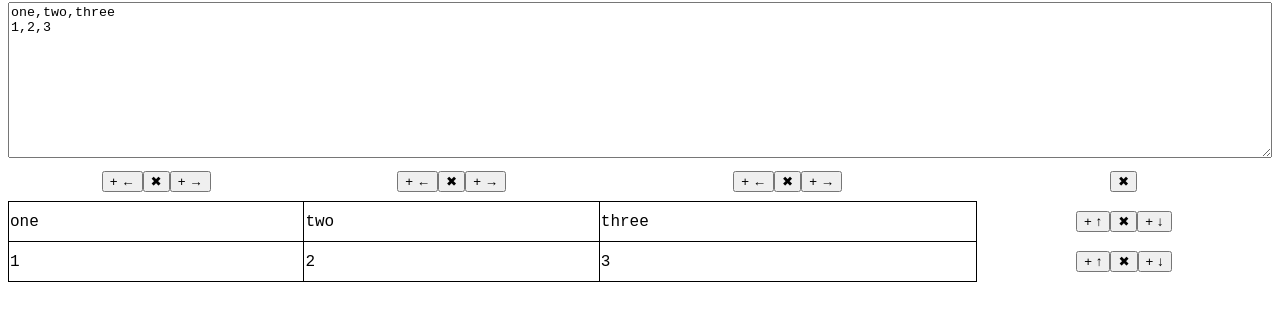
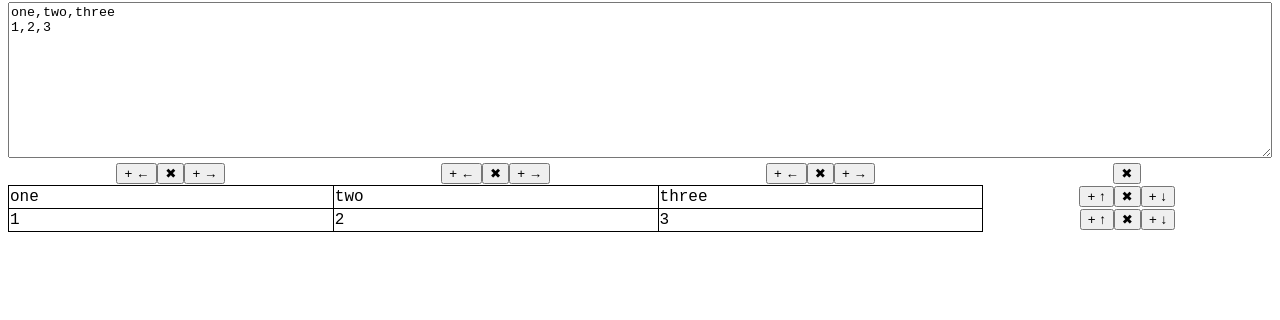
Before and after one commit to dag0310/simple-csv-editor, a website: page demo/index.html in a window 1280 px wide. Shown: the part 78-398 px from the top of the page. Drawn offline with Linux system fonts and the light colour scheme.

Commit message:
Fix default demo styling of table

```diff
--- a/demo/style.css
+++ b/demo/style.css
@@ -11,15 +11,21 @@ textarea {
   width: 100%;
 }
 
+.editor {
+  overflow: auto;
+}
 .editor table {
   font-family: monospace;
   border-collapse: collapse;
   width: 100%;
 }
 .editor table tr td, .editor table tr th {
-  width: 40px;
-  height: 40px;
+  min-width: 40px;
+  min-height: 40px;
 }
 .editor table tr td {
   border: 1px solid black;
 }
+.editor table tr th {
+  white-space: nowrap;
+}
```
